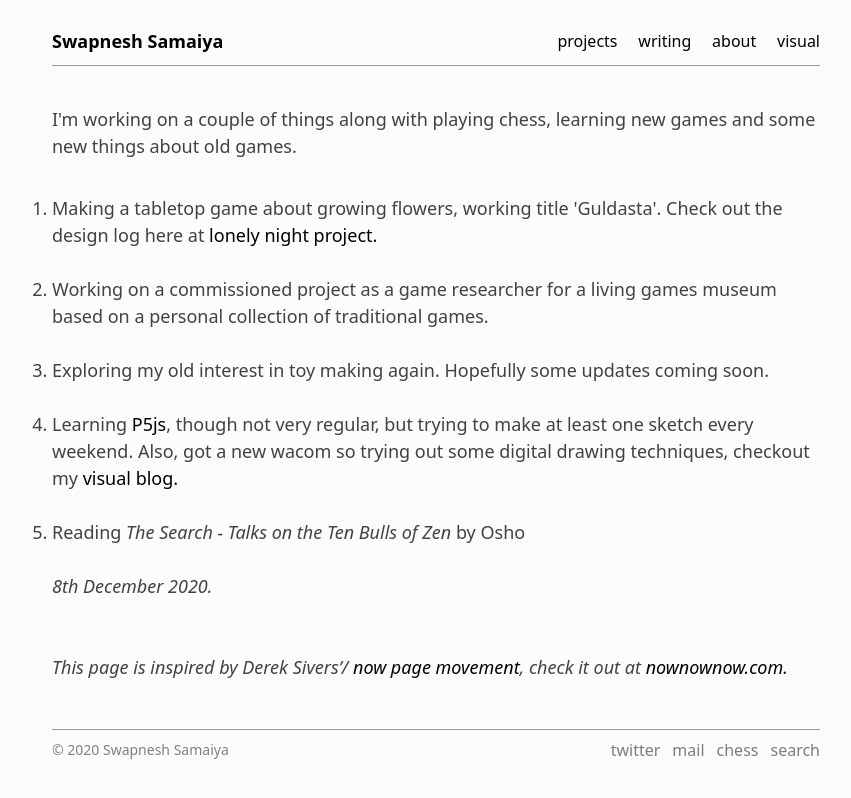
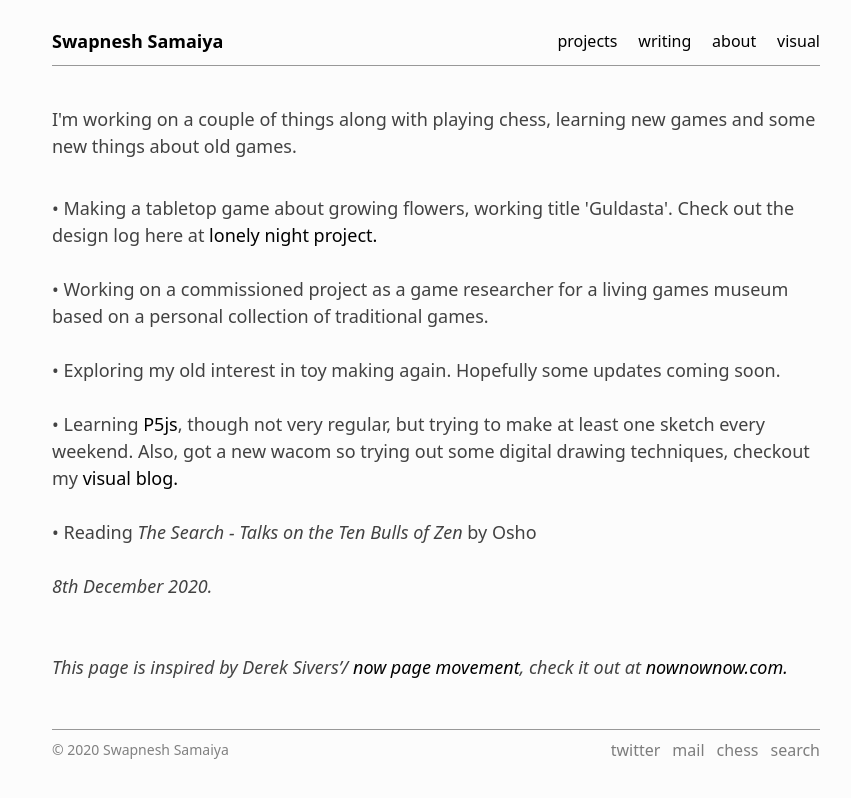
Before and after one commit to bunbutterjam/bunbutterjam.github.io, a Jekyll site: the page built from _pages/now.html, in a window 1280 px wide. Shown: the top 798 px of the page, without its empty margins (204-1055 px from the left). Built offline with Jekyll 4.4.1, drawn with Linux system fonts in a browser that asks for light colours; some of the changed lines change nothing that is shown.

Commit message:
update now

```diff
--- a/_pages/now.html
+++ b/_pages/now.html
@@ -8,13 +8,13 @@
 
 I'm working on a couple of things along with playing chess, learning new games and some new things about old games. <br><br>
 
-<ol style="list-style-type:decimal">
-    <li>Making a tabletop game about growing flowers, working title 'Guldasta'. Check out the design log here at <a href="https://lonelynightproject.tumblr.com/">lonely night project.</a></li><br>
-    <li>Working on a commissioned project as a game researcher for a living games museum based on a personal collection of traditional games.</li><br>
-    <li>Exploring my old interest in toy making again. Hopefully some updates coming soon.</li><br>
-    <li>Learning <a href="https://p5js.org/">P5js</a>, though not very regular, but trying to make at least one sketch every weekend. Also, got a new wacom so trying out some digital drawing techniques, checkout my <a href="https://bunbutterjam.tumblr.com/">visual blog.</a></li><br>
-    <li>Reading <i>The Search - Talks on the Ten Bulls of Zen</i> by Osho </li><br>
-  </ol>
+<ul>
+    <li>&#x2022 Making a tabletop game about growing flowers, working title 'Guldasta'. Check out the design log here at <a href="https://lonelynightproject.tumblr.com/">lonely night project.</a></li><br>
+    <li>&#x2022 Working on a commissioned project as a game researcher for a living games museum based on a personal collection of traditional games.</li><br>
+    <li>&#x2022 Exploring my old interest in toy making again. Hopefully some updates coming soon.</li><br>
+    <li>&#x2022 Learning <a href="https://p5js.org/">P5js</a>, though not very regular, but trying to make at least one sketch every weekend. Also, got a new wacom so trying out some digital drawing techniques, checkout my <a href="https://bunbutterjam.tumblr.com/">visual blog.</a></li><br>
+    <li>&#x2022 Reading <i>The Search - Talks on the Ten Bulls of Zen</i> by Osho </li><br>
+  </ul>
 
     <i>8th December 2020.</i> <br><br>
 
```
